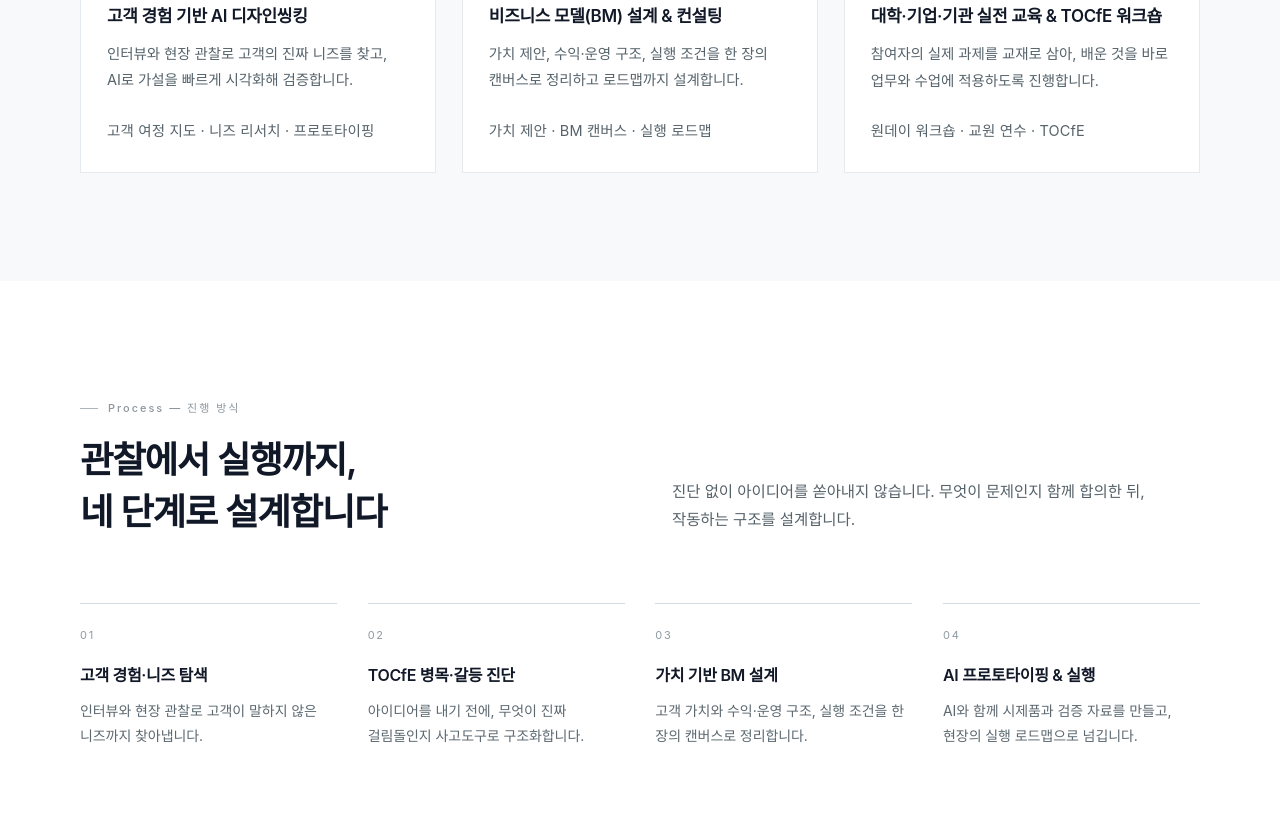
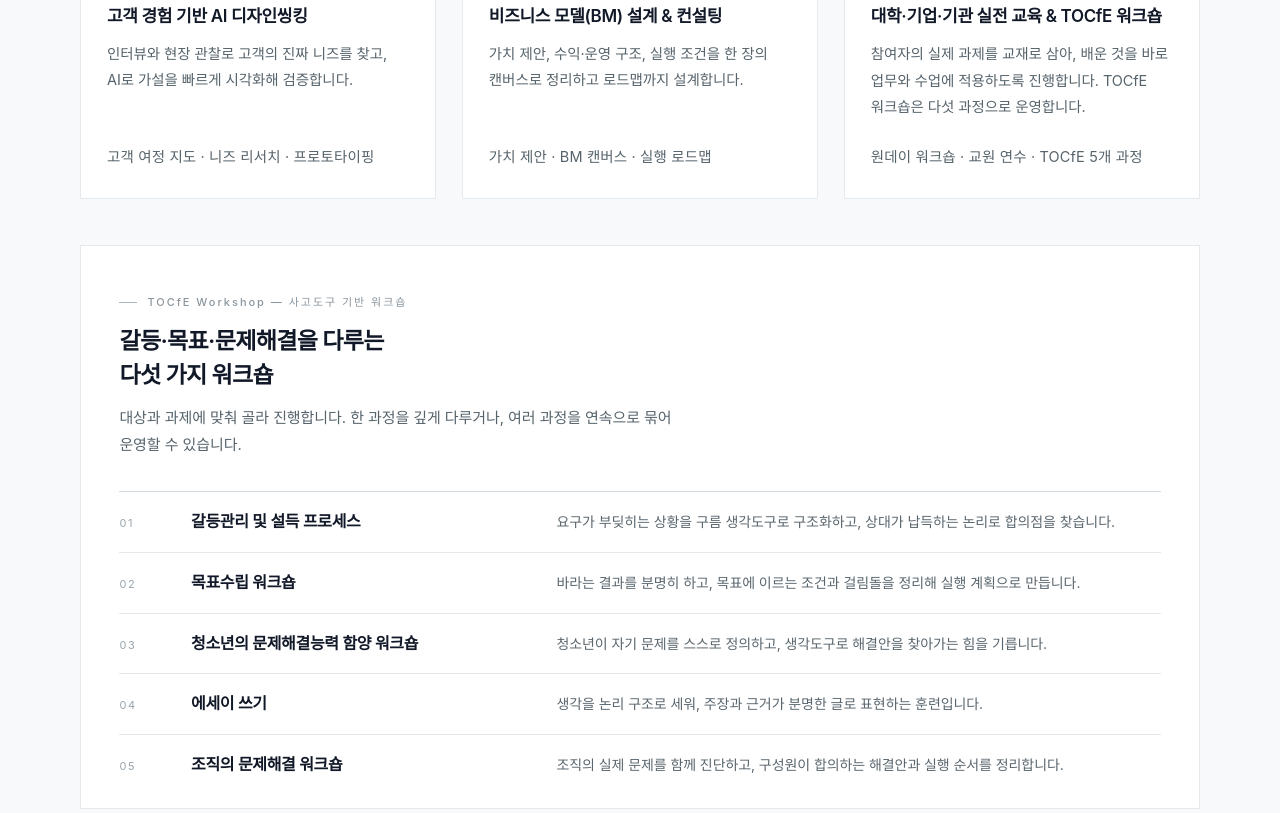
Before and after one commit to EduThinking/Eduthinkinglab2611, a plain HTML site: page index.html in a window 1280 px wide. Shown: the part 2340-3153 px from the top of the page. Drawn offline with Linux system fonts and the light colour scheme; a web font is replaced by a local one.

Commit message:
TOCfE 5대 워크숍 목록 추가 및 푸터 출강 문구 정리

```diff
--- a/index.html
+++ b/index.html
@@ -211,10 +211,49 @@
             <div class="card-body">
               <span class="card-num">03</span>
               <h3>대학·기업·기관 실전 교육 &amp; TOCfE 워크숍</h3>
-              <p>참여자의 실제 과제를 교재로 삼아, 배운 것을 바로 업무와 수업에 적용하도록 진행합니다.</p>
-              <p class="card-tags">원데이 워크숍 · 교원 연수 · TOCfE</p>
+              <p>참여자의 실제 과제를 교재로 삼아, 배운 것을 바로 업무와 수업에 적용하도록 진행합니다. TOCfE 워크숍은 다섯 과정으로 운영합니다.</p>
+              <p class="card-tags">원데이 워크숍 · 교원 연수 · TOCfE 5개 과정</p>
             </div>
           </article>
+        </div>
+
+        <!-- TOCfE 워크숍 프로그램 -->
+        <div class="tocfe reveal" id="tocfe">
+          <div class="tocfe-head">
+            <p class="eyebrow">TOCfE Workshop — 사고도구 기반 워크숍</p>
+            <h3 class="h3">갈등·목표·문제해결을 다루는<br class="br-wide" /> 다섯 가지 워크숍</h3>
+            <p class="tocfe-lead">
+              대상과 과제에 맞춰 골라 진행합니다. 한 과정을 깊게 다루거나, 여러 과정을 연속으로 묶어 운영할 수 있습니다.
+            </p>
+          </div>
+
+          <ol class="tocfe-list">
+            <li class="tocfe-item">
+              <span class="tocfe-num">01</span>
+              <h4>갈등관리 및 설득 프로세스</h4>
+              <p>요구가 부딪히는 상황을 구름 생각도구로 구조화하고, 상대가 납득하는 논리로 합의점을 찾습니다.</p>
+            </li>
+            <li class="tocfe-item">
+              <span class="tocfe-num">02</span>
+              <h4>목표수립 워크숍</h4>
+              <p>바라는 결과를 분명히 하고, 목표에 이르는 조건과 걸림돌을 정리해 실행 계획으로 만듭니다.</p>
+            </li>
+            <li class="tocfe-item">
+              <span class="tocfe-num">03</span>
+              <h4>청소년의 문제해결능력 함양 워크숍</h4>
+              <p>청소년이 자기 문제를 스스로 정의하고, 생각도구로 해결안을 찾아가는 힘을 기릅니다.</p>
+            </li>
+            <li class="tocfe-item">
+              <span class="tocfe-num">04</span>
+              <h4>에세이 쓰기</h4>
+              <p>생각을 논리 구조로 세워, 주장과 근거가 분명한 글로 표현하는 훈련입니다.</p>
+            </li>
+            <li class="tocfe-item">
+              <span class="tocfe-num">05</span>
+              <h4>조직의 문제해결 워크숍</h4>
+              <p>조직의 실제 문제를 함께 진단하고, 구성원이 합의하는 해결안과 실행 순서를 정리합니다.</p>
+            </li>
+          </ol>
         </div>
       </div>
     </section>
@@ -241,7 +280,7 @@
           <li class="step reveal">
             <span class="step-num">02</span>
             <h3>TOCfE 병목·갈등 진단</h3>
-            <p>아이디어를 내기 전에, 무엇이 진짜 걸림돌인지 사고도구로 구조화합니다.</p>
+            <p>아이디어를 내기 전에, 걸림돌과 갈등 구조를 TOCfE 사고도구로 정리합니다.</p>
           </li>
           <li class="step reveal">
             <span class="step-num">03</span>
@@ -306,24 +345,28 @@
             <h3>대학 · 청년 창업</h3>
             <p>아이디어를 사업계획으로 구체화하고, 고객 검증까지 경험하는 창업 교육.</p>
             <p class="audience-ex">창업 교과·비교과, 창업 경진대회 멘토링, 창업 캠프</p>
+            <p class="audience-tocfe"><span>TOCfE</span>목표수립 워크숍 · 에세이 쓰기</p>
           </article>
           <article class="audience-item reveal">
             <span class="audience-num">02</span>
             <h3>기업 · 조직 혁신</h3>
             <p>부서의 실제 업무 과제에 AI를 적용하고, 신사업·서비스 가설을 검증합니다.</p>
             <p class="audience-ex">팀 단위 AX 워크숍, 신사업 기획 검증, 리더십 워크숍</p>
+            <p class="audience-tocfe"><span>TOCfE</span>갈등관리 및 설득 프로세스 · 조직의 문제해결 워크숍</p>
           </article>
           <article class="audience-item reveal">
             <span class="audience-num">03</span>
             <h3>공공기관 · 지역사회</h3>
             <p>지역과 정책의 문제를 함께 정의하고, 참여형 워크숍으로 대안을 만듭니다.</p>
             <p class="audience-ex">지역 문제 정의 워크숍, 사업 아이디어 검증, 주민 참여 프로그램</p>
+            <p class="audience-tocfe"><span>TOCfE</span>갈등관리 및 설득 프로세스 · 조직의 문제해결 워크숍</p>
           </article>
           <article class="audience-item reveal">
             <span class="audience-num">04</span>
             <h3>교원 · 미래교육</h3>
             <p>AI 융합 수업을 직접 설계해 보고, 학생 프로젝트로 이어지는 연수.</p>
-            <p class="audience-ex">교원 연수, 교과 연구회, AI 융합 수업·프로젝트 설계</p>
+            <p class="audience-ex">교원 연수, 교과 연구회, AI 융합 수업·프로젝트 설계, 청소년 캠프</p>
+            <p class="audience-tocfe"><span>TOCfE</span>청소년의 문제해결능력 함양 워크숍 · 에세이 쓰기</p>
           </article>
         </div>
       </div>
@@ -395,7 +438,6 @@
             <li><a href="mailto:joeun0926@gmail.com">joeun0926@gmail.com</a></li>
             <li>교육 · 워크숍</li>
             <li>비즈니스 모델 설계 · 컨설팅</li>
-            <li>서울 · 전국 출강</li>
           </ul>
         </div>
       </div>
--- a/styles.css
+++ b/styles.css
@@ -659,6 +659,64 @@ button {
   color: #8a969d;
 }
 
+/* ---------- 8b. TOCfE workshop programs ---------- */
+.tocfe {
+  margin-top: clamp(28px, 3.6vw, 46px);
+  padding: clamp(24px, 3vw, 40px) clamp(22px, 3vw, 44px) clamp(8px, 1.2vw, 14px);
+  background: var(--white);
+  border: 1px solid #e4eaed;
+}
+
+.tocfe-head .h3 {
+  margin-top: 14px;
+}
+
+.tocfe-lead {
+  margin-top: 12px;
+  max-width: 60ch;
+  font-size: 0.9375rem;
+  line-height: 1.8;
+  color: #56636b;
+}
+
+.tocfe-list {
+  margin-top: clamp(22px, 2.6vw, 34px);
+  border-top: 1px solid var(--line-strong);
+}
+
+.tocfe-item {
+  display: grid;
+  grid-template-columns: 46px minmax(0, 0.72fr) minmax(0, 1.28fr);
+  gap: clamp(10px, 2vw, 32px);
+  align-items: baseline;
+  padding: 17px 0;
+  border-bottom: 1px solid var(--line);
+}
+
+.tocfe-item:last-child {
+  border-bottom: 0;
+}
+
+.tocfe-num {
+  font-size: 0.6875rem;
+  letter-spacing: 0.16em;
+  color: #98a4ac;
+}
+
+.tocfe-item h4 {
+  font-size: 1rem;
+  font-weight: 600;
+  line-height: 1.6;
+  letter-spacing: -0.02em;
+  color: var(--ink);
+}
+
+.tocfe-item p {
+  font-size: 0.875rem;
+  line-height: 1.75;
+  color: #5a666e;
+}
+
 /* ---------- 9. Process & Difference ---------- */
 .process {
   background: var(--white);
@@ -818,6 +876,24 @@ button {
   font-size: 0.8125rem;
   line-height: 1.7;
   color: #8a969d;
+}
+
+.audience-item .audience-tocfe {
+  margin-top: 14px;
+  padding-top: 12px;
+  border-top: 1px solid var(--line);
+  font-size: 0.8125rem;
+  line-height: 1.7;
+  color: #4f5c64;
+}
+
+.audience-item .audience-tocfe span {
+  display: inline-block;
+  margin-right: 8px;
+  font-size: 0.6875rem;
+  letter-spacing: 0.14em;
+  color: #8a969d;
+  vertical-align: 1px;
 }
 
 /* ---------- 11. Contact ---------- */
@@ -1095,6 +1171,29 @@ html.js .reveal.is-visible {
   }
 }
 
+@media (max-width: 820px) {
+  .tocfe-item {
+    grid-template-columns: 34px minmax(0, 1fr);
+    row-gap: 5px;
+    padding: 15px 0;
+  }
+
+  .tocfe-num {
+    grid-column: 1;
+    grid-row: 1;
+  }
+
+  .tocfe-item h4 {
+    grid-column: 2;
+    grid-row: 1;
+  }
+
+  .tocfe-item p {
+    grid-column: 2;
+    grid-row: 2;
+  }
+}
+
 @media (max-width: 920px) {
   :root {
     --header-h: 68px;
```
Also changed, not shown: 1 other file.
